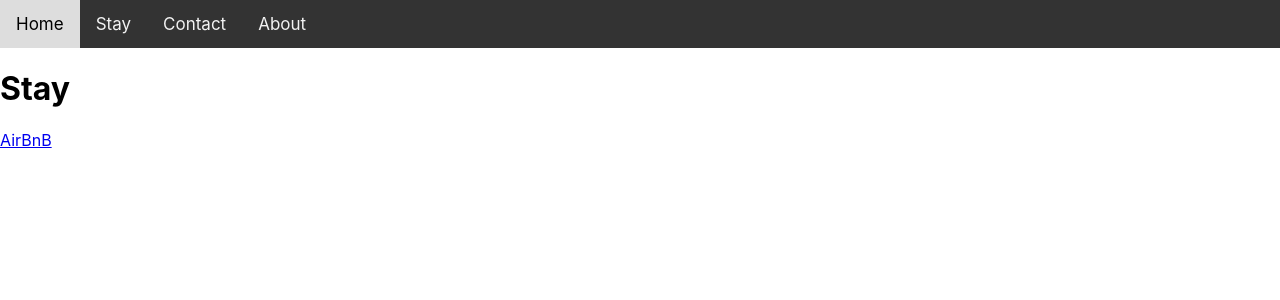
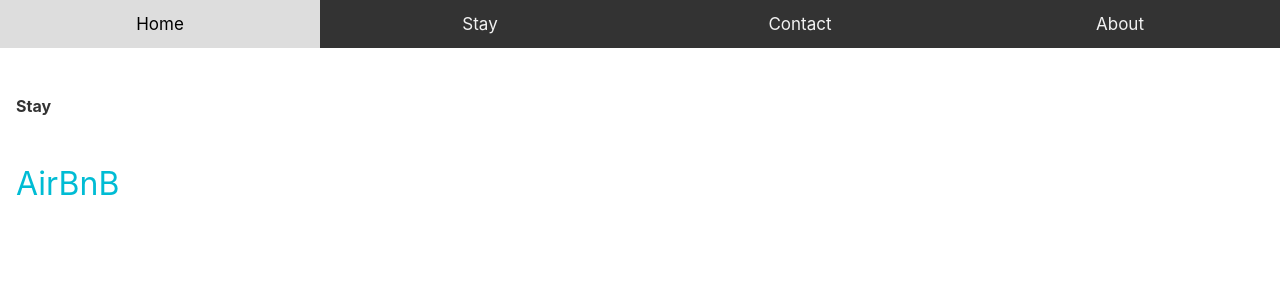
Before and after one commit to Sammyarmy/ElmTreeFarmFrontend, a React (Create React App) app: page /stay in a window 1280 px wide. Shown: the top 300 px of the page. Built offline with nearby package versions, Linux system fonts and the light colour scheme.

Commit message:
made colours contrasting, resized image

```diff
--- a/src/App.css
+++ b/src/App.css
@@ -1,19 +1,18 @@
 .house-photo {
   background-color: #282c34;
+  color: red;
   display: flex;
   flex-direction: column;
   align-items: center;
   justify-content: center;
-  font-size: calc(10px + 2vmin);
-}
-
-.photo-label{
-  background-color: #282c34;
-  text-align: center;
+  font-size: 2rem;
+  max-width: 100%;
+  max-height: 50%;
 }
 
 .weather-forecast-container {
   background-color: #282c34;
+  color: white;
   display: flex;
   flex-direction: column;
   align-items: center;
@@ -36,30 +35,16 @@
   margin: 0;
 }
 
-.date {
-  font-size: 18px;
-  margin-right: 10px;
-}
-
-.temperature {
-  font-weight: bold;
-  font-size: 18px;
-  margin-right: 10px;
-}
-
-.summary {
-  font-size: 14px;
-}
-
 /* Create a top navigation bar with a black background color  */
 .navbar {
   background-color: #333;
   overflow: hidden;
+  display: flex;
 }
 
 /* Style the links inside the navigation bar */
 .navbar a {
-  float: left;
+  flex: 1;
   color: #f2f2f2;
   text-align: center;
   padding: 14px 16px;
@@ -75,7 +60,37 @@
 
 /* Create a right-aligned (split) link inside the navigation bar */
 .navbar a.split {
-  float: right;
   background-color: #04AA6D;
   color: white;
 }
+
+
+.App-link {
+  /* style for the a element */
+  color: #00bcd4; /* light blue color */
+}
+
+.App-link:hover {
+  /* style for the a element on hover */
+  color: #333; /* dark grey color */
+}
+
+.air-bnb-link {
+  color: #00bcd4;
+  text-decoration: none;
+  font-size: 2rem;
+  text-align: left;
+  display: block;
+  margin: 1rem 1rem;
+}
+
+.air-bnb-link:hover {
+  color: #333;
+}
+
+.contact, .about, .stay {
+  color: #333;
+  font-size: 1rem;
+  text-align: left;
+  margin: 3rem 1rem;
+}
--- a/src/Components/Home.js
+++ b/src/Components/Home.js
@@ -9,7 +9,7 @@
 
     useEffect(() => {
         async function fetchWeatherForecast() {
-            const response = await fetch('https://elmtreefarmbackend.azurewebsites.net/weatherforecast');
+            const response = await fetch('https://elmtreefarmbackend.azurewebsites.net/');
             const data = await response.json();
             setWeatherForecast(data);
         }
@@ -27,7 +27,7 @@
                             <p className="name"> Location: {weatherForecast.location.name} </p>
                             <p className="date"> Date: {weatherForecast.location.localtime} </p>
                             <p className="temp"> Temp: {weatherForecast.current.temp_c}</p>
-                            <img src={weatherForecast.current.condition.icon} className="logo" alt="weather"/>
+                            <img src={weatherForecast.current.condition.icon} className="logo" alt="Weather"/>
                         </div>
                     }
                 </header>
@@ -35,7 +35,7 @@
                 <p>Loading weather forecast...</p>
             )}
             <header className="house-photo">
-                <img style={{width: 1200, height: 900}} src={house} className="HousePhoto" alt="HousePhoto"/>
+                <img style={{width: 1100, height: 700}} src={house} className="HousePhoto" alt="HousePhoto"/>
                 <p> Christmas at Elm tree farm</p>
             </header>
         </div>)
--- a/src/Components/Stay.js
+++ b/src/Components/Stay.js
@@ -8,7 +8,7 @@
                 <NavBar></NavBar>
                 <h1 className="stay"> Stay</h1>
         <a
-            className="App-link"
+            className="air-bnb-link"
             href="https://www.airbnb.co.uk/"
             target="_blank"
             rel="noopener noreferrer"
```
